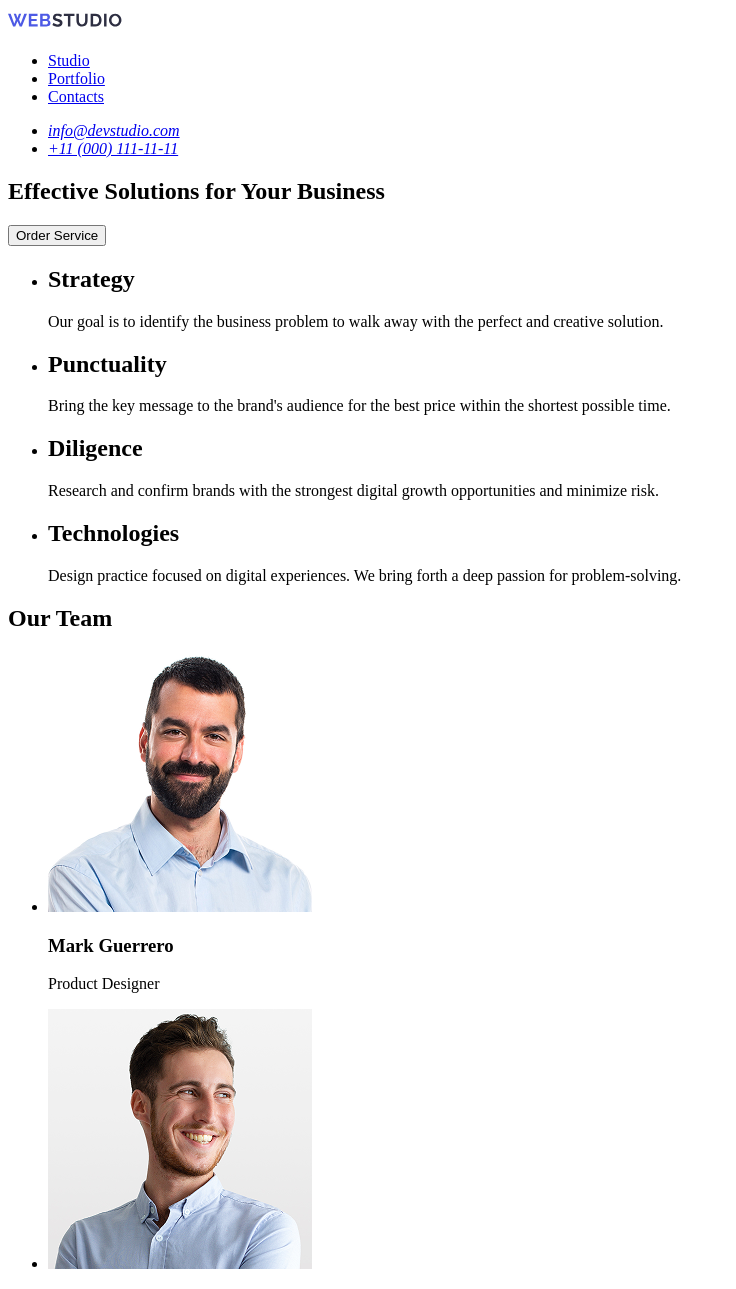
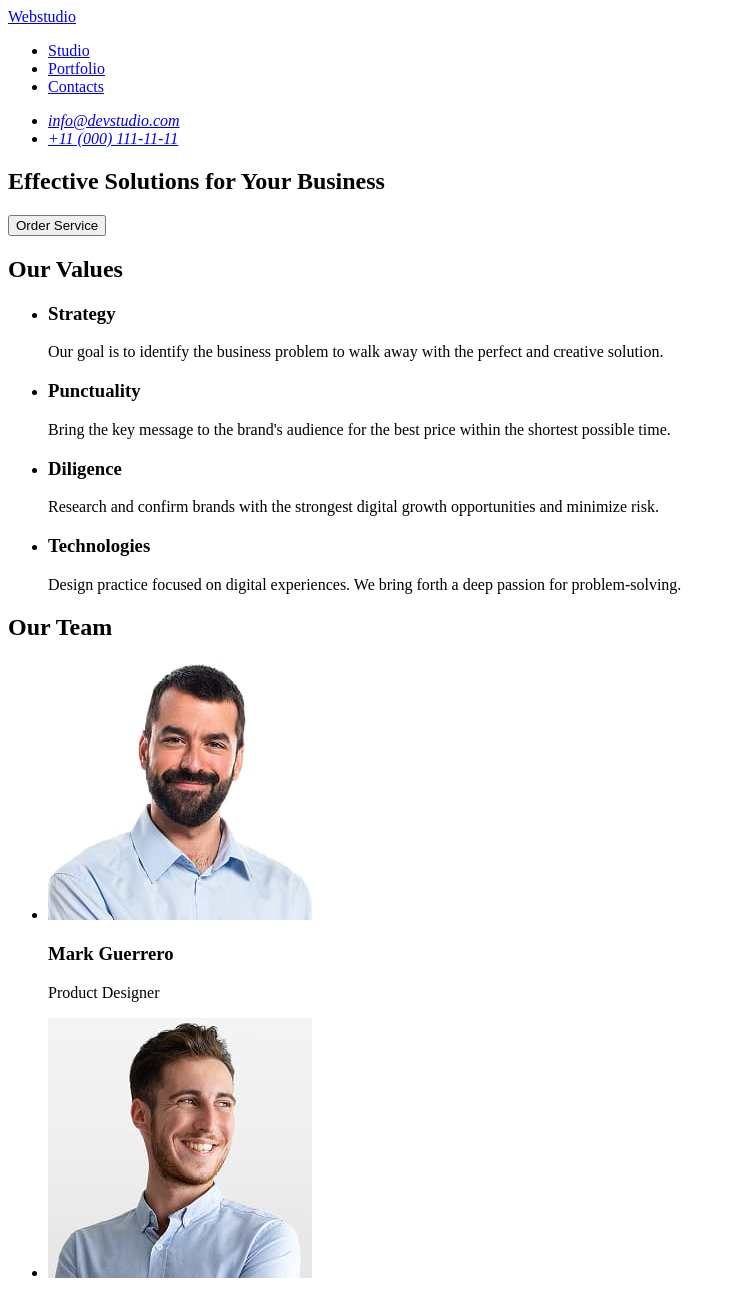
Before and after one commit to groteskzp/goit-markup-hw-01, a plain HTML site: page index.html in a window 1280 px wide. Shown: the top 1289 px of the page, without its empty margins (0-736 px from the left). Drawn offline with Linux system fonts and the light colour scheme.

Commit message:
Add new image files to the project, change logo to text and add h2 to section our values

```diff
--- a/index.html
+++ b/index.html
@@ -1,23 +1,16 @@
 <!DOCTYPE html>
 <html lang="en">
+
 <head>
     <meta charset="UTF-8" />
     <meta name="viewport" content="width=device-width, initial-scale=1.0" />
-        <meta
-            name="description"
-            content="Webstudio with good Strategy and Team"
-        />
+    <meta name="description" content="Webstudio with good Strategy and Team" />
     <title>Webstudio - Effective Solutions for Your Business</title>
 </head>
+
 <body>
     <header>
-            <a href="./index.html"
-                ><img
-                    src="./images/Logo.svg"
-                    width="115"
-                    height="24"
-                    alt="Webstudio Logo"
-            /></a>
+        <a href="./index.html">Webstudio</a>
         <nav>
             <ul>
                 <li><a href="#">Studio</a></li>
@@ -40,30 +33,31 @@
             <button type="button">Order Service</button>
         </section>
         <section>
+            <h2>Our Values</h2>
             <ul>
                 <li>
-                    <h2>Strategy</h2>
+                    <h3>Strategy</h3>
                     <p>
                         Our goal is to identify the business problem to walk away
                         with the perfect and creative solution.
                     </p>
                 </li>
                 <li>
-                    <h2>Punctuality</h2>
+                    <h3>Punctuality</h3>
                     <p>
                         Bring the key message to the brand's audience for the best
                         price within the shortest possible time.
                     </p>
                 </li>
                 <li>
-                    <h2>Diligence</h2>
+                    <h3>Diligence</h3>
                     <p>
                         Research and confirm brands with the strongest digital
                         growth opportunities and minimize risk.
                     </p>
                 </li>
                 <li>
-                    <h2>Technologies</h2>
+                    <h3>Technologies</h3>
                     <p>
                         Design practice focused on digital experiences. We bring
                         forth a deep passion for problem-solving.
@@ -75,42 +69,22 @@
             <h2>Our Team</h2>
             <ul>
                 <li>
-                        <img
-                            src="./images/img1.png"
-                            width="264"
-                            height="260"
-                            alt="Team Member 1"
-                        />
+                    <img src="./images/img1.jpg" width="264" height="260" alt="Team Member 1" />
                     <h3>Mark Guerrero</h3>
                     <p>Product Designer</p>
                 </li>
                 <li>
-                        <img
-                            src="./images/img2.png"
-                            width="264"
-                            height="260"
-                            alt="Team Member 2"
-                        />
+                    <img src="./images/img2.jpg" width="264" height="260" alt="Team Member 2" />
                     <h3>Tom Ford</h3>
                     <p>Frontend Developer</p>
                 </li>
                 <li>
-                        <img
-                            src="./images/img3.png"
-                            width="264"
-                            height="260"
-                            alt="Team Member 3"
-                        />
+                    <img src="./images/img3.jpg" width="264" height="260" alt="Team Member 3" />
                     <h3>Camila Garcia</h3>
                     <p>Marketing</p>
                 </li>
                 <li>
-                        <img
-                            src="./images/img4.png"
-                            width="264"
-                            height="260"
-                            alt="Team Member 4"
-                        />
+                    <img src="./images/img4.jpg" width="264" height="260" alt="Team Member 4" />
                     <h3>Daniel Wilson</h3>
                     <p>UI Designer</p>
                 </li>
@@ -118,7 +92,7 @@
         </section>
     </main>
     <footer>
-            <a href="./index.html"><img src="./images/Logo.svg" width="115" height="24" alt="Logo" /></a>
+        <a href="./index.html">Webstudio</a>
         <p>
             Increase the flow of customers and
             sales for your business with digital
@@ -126,4 +100,5 @@
         </p>
     </footer>
 </body>
+
 </html>
```
Also changed, not shown: images/img1.jpg (added), images/img2.jpg (added), images/img3.jpg (added), images/img4.jpg (added). Lines whose indentation alone changed are shown as unchanged.
